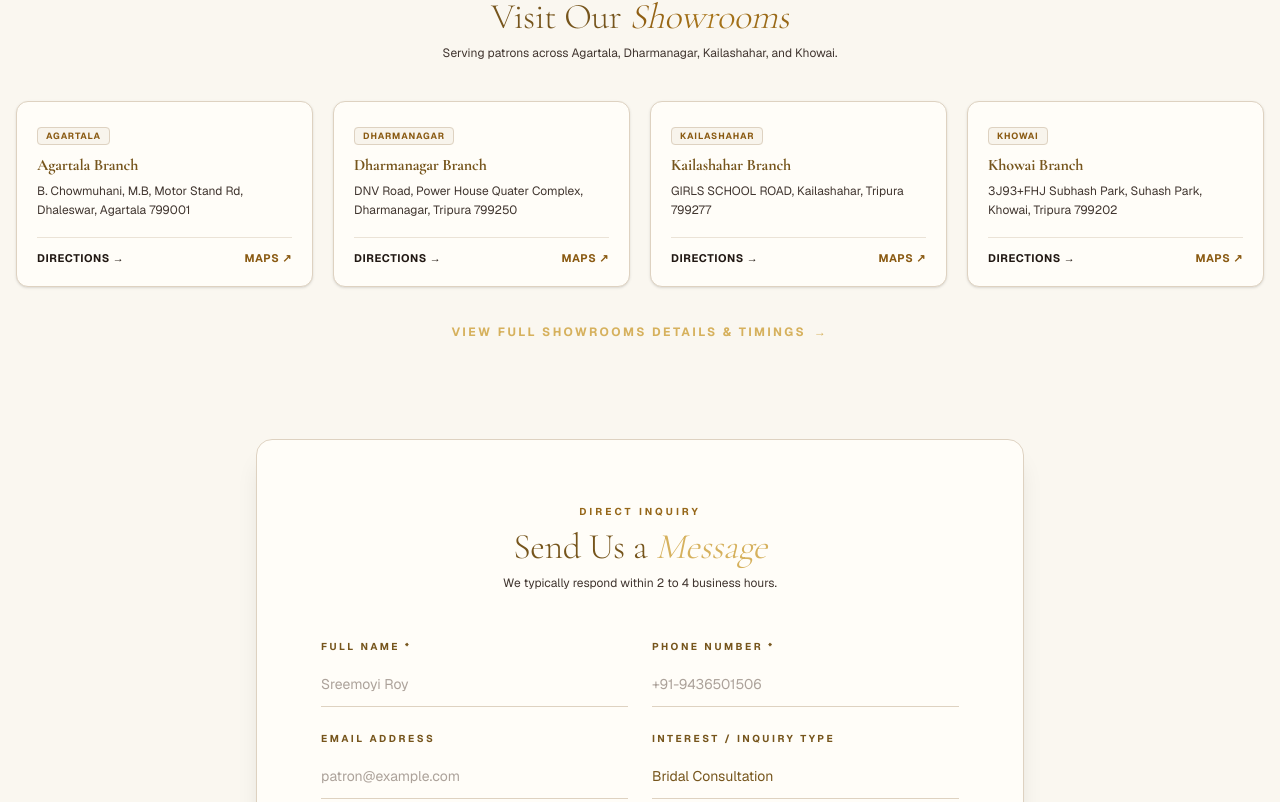
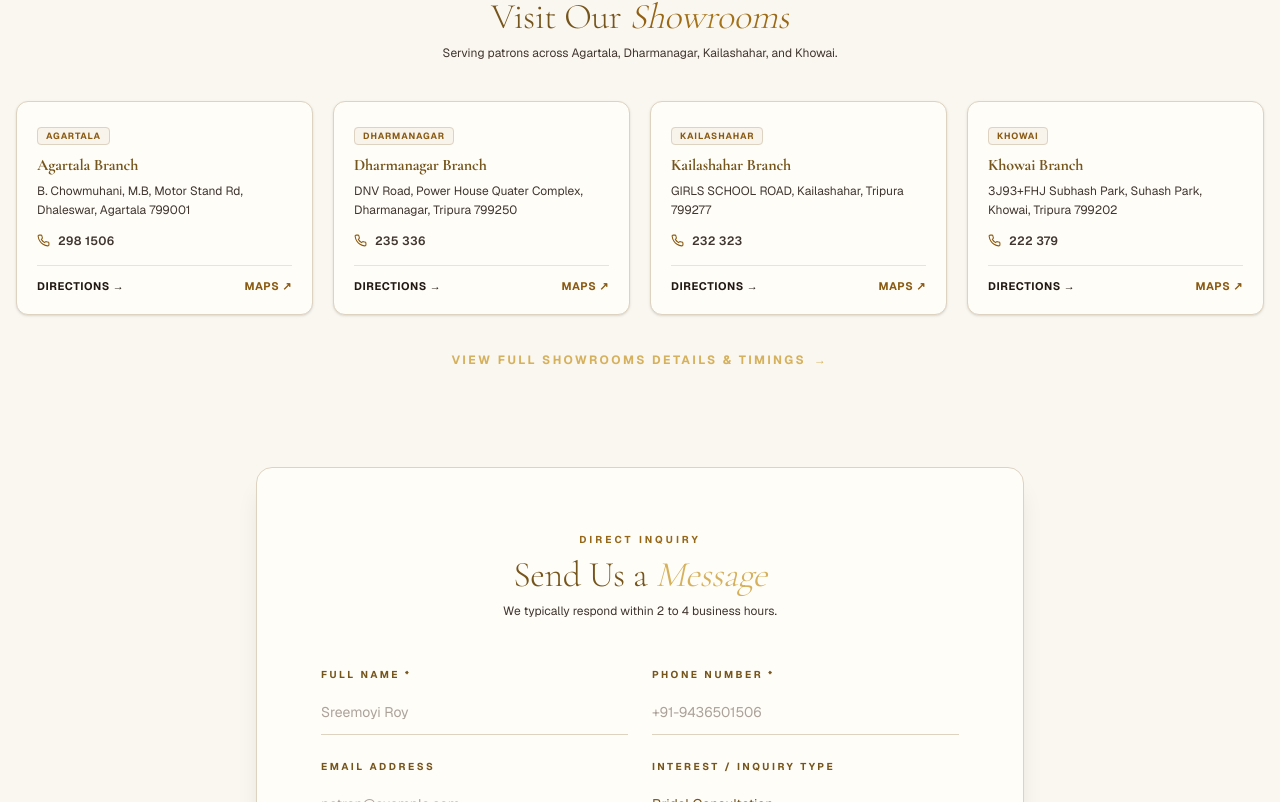
Before and after one commit to infosbdlifestyle-star/aranyakjewellers, a Next.js app in the folder frontend/: page /contact in a window 1280 px wide. Shown: the part 1178-1980 px from the top of the page. Built offline with nearby package versions, Linux system fonts and the light colour scheme; no server answers.

Commit message:
Update showroom contact numbers for Agartala, Khowai, Dharmanagar, and Kailashahar

```diff
--- a/frontend/src/app/contact/ContactClient.tsx
+++ b/frontend/src/app/contact/ContactClient.tsx
@@ -53,6 +53,7 @@ const SHOWROOMS_DIRECTORY = [
     city: 'Agartala',
     name: 'Agartala Branch',
     address: 'B. Chowmuhani, M.B, Motor Stand Rd, Dhaleswar, Agartala 799001',
+    phone: '298 1506',
     directionsUrl: 'https://www.google.com/maps/dir/?api=1&destination=Aranyak+Jewellers+B.+Chowmuhani,+M.B,+Motor+Stand+Rd,+near+Kamaan+Chowmuhani,+Dhaleswar,+Agartala,+Tripura+799001',
     mapUrl: 'https://www.google.com/maps/search/?api=1&query=Aranyak+Jewellers+B.+Chowmuhani,+M.B,+Motor+Stand+Rd,+near+Kamaan+Chowmuhani,+Dhaleswar,+Agartala,+Tripura+799001',
   },
@@ -60,6 +61,7 @@ const SHOWROOMS_DIRECTORY = [
     city: 'Dharmanagar',
     name: 'Dharmanagar Branch',
     address: 'DNV Road, Power House Quater Complex, Dharmanagar, Tripura 799250',
+    phone: '235 336',
     directionsUrl: 'https://www.google.com/maps/dir/?api=1&destination=DNV+Road%2C+Power+House+Quater+Complex%2C+Dharmanagar%2C+Tripura+799250%2C+India',
     mapUrl: 'https://www.google.com/maps/search/?api=1&query=ARANYAK+JEWELLERS%2C+DNV+Road%2C+Dharmanagar%2C+Tripura+799250',
   },
@@ -67,6 +69,7 @@ const SHOWROOMS_DIRECTORY = [
     city: 'Kailashahar',
     name: 'Kailashahar Branch',
     address: 'GIRLS SCHOOL ROAD, Kailashahar, Tripura 799277',
+    phone: '232 323',
     directionsUrl: 'https://www.google.com/maps/dir/?api=1&destination=Aranyak+Jewellers+GIRLS+SCHOOL+ROAD,+Kailashahar,+Tripura+799277',
     mapUrl: 'https://www.google.com/maps/search/?api=1&query=Aranyak+Jewellers+GIRLS+SCHOOL+ROAD,+Kailashahar,+Tripura+799277',
   },
@@ -74,6 +77,7 @@ const SHOWROOMS_DIRECTORY = [
     city: 'Khowai',
     name: 'Khowai Branch',
     address: '3J93+FHJ Subhash Park, Suhash Park, Khowai, Tripura 799202',
+    phone: '222 379',
     directionsUrl: 'https://www.google.com/maps/dir/?api=1&destination=Aranyak+Jewellers+3J93%2BFHJ+Subhash+Park,+Suhash+Park,+Khowai,+Tripura+799202',
     mapUrl: 'https://www.google.com/maps/search/?api=1&query=Aranyak+Jewellers+3J93%2BFHJ+Subhash+Park,+Suhash+Park,+Khowai,+Tripura+799202',
   },
@@ -201,6 +205,19 @@ export default function ContactClient() {
                     <p className="text-xs text-[#40352F] leading-relaxed">
                       {s.address}
                     </p>
+                    {s.phone && (
+                      <div className="mt-3 flex items-center gap-2">
+                        <svg xmlns="http://www.w3.org/2000/svg" width="13" height="13" viewBox="0 0 24 24" fill="none" stroke="currentColor" strokeWidth="2" className="text-[#8A5A12] shrink-0">
+                          <path d="M22 16.92v3a2 2 0 0 1-2.18 2 19.79 19.79 0 0 1-8.63-3.07 19.5 19.5 0 0 1-6-6 19.79 19.79 0 0 1-3.07-8.67A2 2 0 0 1 4.11 2h3a2 2 0 0 1 2 1.72 12.84 12.84 0 0 0 .7 2.81 2 2 0 0 1-.45 2.11L8.09 9.91a16 16 0 0 0 6 6l1.27-1.27a2 2 0 0 1 2.11-.45 12.84 12.84 0 0 0 2.81.7A2 2 0 0 1 22 16.92z"/>
+                        </svg>
+                        <a
+                          href={`tel:${s.phone.replace(/\s+/g, '')}`}
+                          className="text-xs font-semibold text-[#40352F] hover:text-[#8A5A12] hover:underline transition-colors tracking-wide"
+                        >
+                          {s.phone}
+                        </a>
+                      </div>
+                    )}
                   </div>
 
                   <div className="mt-4 pt-3 border-t border-[#DED2C1]/60 flex items-center justify-between text-[11px] font-bold tracking-wider uppercase">
--- a/frontend/src/app/stores/StoresClient.tsx
+++ b/frontend/src/app/stores/StoresClient.tsx
@@ -25,7 +25,7 @@ export const STORE_LOCATIONS: StoreLocation[] = [
     name: 'Agartala Branch',
     city: 'agartala',
     address: 'B. Chowmuhani, M.B, Motor Stand Rd, near Kamaan Chowmuhani, Dhaleswar, Agartala, Tripura 799001',
-    phone: '03812981506',
+    phone: '298 1506',
     hours: 'Opens 10:00 AM',
     mapUrl: 'https://www.google.com/maps/search/?api=1&query=Aranyak+Jewellers+B.+Chowmuhani,+M.B,+Motor+Stand+Rd,+near+Kamaan+Chowmuhani,+Dhaleswar,+Agartala,+Tripura+799001',
     directionsUrl: 'https://www.google.com/maps/dir/?api=1&destination=Aranyak+Jewellers+B.+Chowmuhani,+M.B,+Motor+Stand+Rd,+near+Kamaan+Chowmuhani,+Dhaleswar,+Agartala,+Tripura+799001',
@@ -36,6 +36,7 @@ export const STORE_LOCATIONS: StoreLocation[] = [
     name: 'Dharmanagar Branch',
     city: 'dharmanagar',
     address: 'DNV Road, Power House Quater Complex, Dharmanagar, Tripura 799250, India',
+    phone: '235 336',
     hours: 'Open until 9:00 PM',
     mapUrl: 'https://www.google.com/maps/search/?api=1&query=ARANYAK+JEWELLERS%2C+DNV+Road%2C+Dharmanagar%2C+Tripura+799250',
     directionsUrl: 'https://www.google.com/maps/dir/?api=1&destination=DNV+Road%2C+Power+House+Quater+Complex%2C+Dharmanagar%2C+Tripura+799250%2C+India',
@@ -46,7 +47,7 @@ export const STORE_LOCATIONS: StoreLocation[] = [
     name: 'Kailashahar Branch',
     city: 'kailashahar',
     address: 'GIRLS SCHOOL ROAD, Kailashahar, Tripura 799277',
-    phone: '03812981506',
+    phone: '232 323',
     hours: 'Opens 10:00 AM',
     mapUrl: 'https://www.google.com/maps/search/?api=1&query=Aranyak+Jewellers+GIRLS+SCHOOL+ROAD,+Kailashahar,+Tripura+799277',
     directionsUrl: 'https://www.google.com/maps/dir/?api=1&destination=Aranyak+Jewellers+GIRLS+SCHOOL+ROAD,+Kailashahar,+Tripura+799277',
@@ -57,7 +58,7 @@ export const STORE_LOCATIONS: StoreLocation[] = [
     name: 'Khowai Branch',
     city: 'khowai',
     address: '3J93+FHJ Subhash Park, Suhash Park, Khowai, Tripura 799202',
-    phone: '094365 89901',
+    phone: '222 379',
     hours: 'Opens 10:00 AM',
     mapUrl: 'https://www.google.com/maps/search/?api=1&query=Aranyak+Jewellers+3J93%2BFHJ+Subhash+Park,+Suhash+Park,+Khowai,+Tripura+799202',
     directionsUrl: 'https://www.google.com/maps/dir/?api=1&destination=Aranyak+Jewellers+3J93%2BFHJ+Subhash+Park,+Suhash+Park,+Khowai,+Tripura+799202',
@@ -110,6 +111,7 @@ export function mergeWithDefaultStores(incomingStores: StoreLocation[] = []): St
       ...store,
       name: cleanStoreName(store.name || defaultMatch?.name || '', cityKey),
       city: cityKey,
+      phone: store.phone || defaultMatch?.phone,
       storeType: store.storeType || defaultMatch?.storeType || 'Jewellery Showroom',
       hours: store.hours || defaultMatch?.hours || (cityKey === 'dharmanagar' ? 'Open until 9:00 PM' : 'Opens 10:00 AM'),
       directionsUrl: store.directionsUrl || defaultMatch?.directionsUrl || `https://www.google.com/maps/dir/?api=1&destination=${encodeURIComponent(store.address)}`,
```
Also changed, not shown: 1 other file (tests, documents, lock files or other folders).
